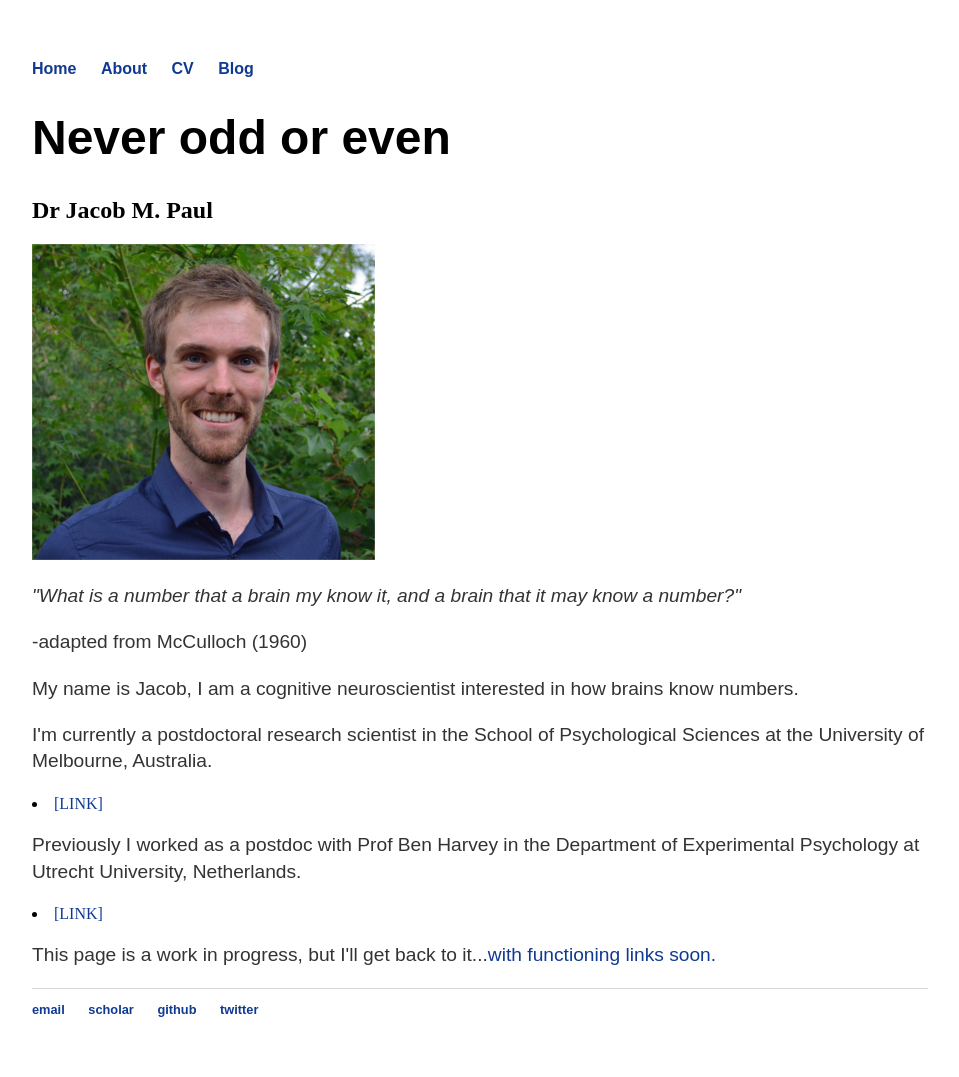
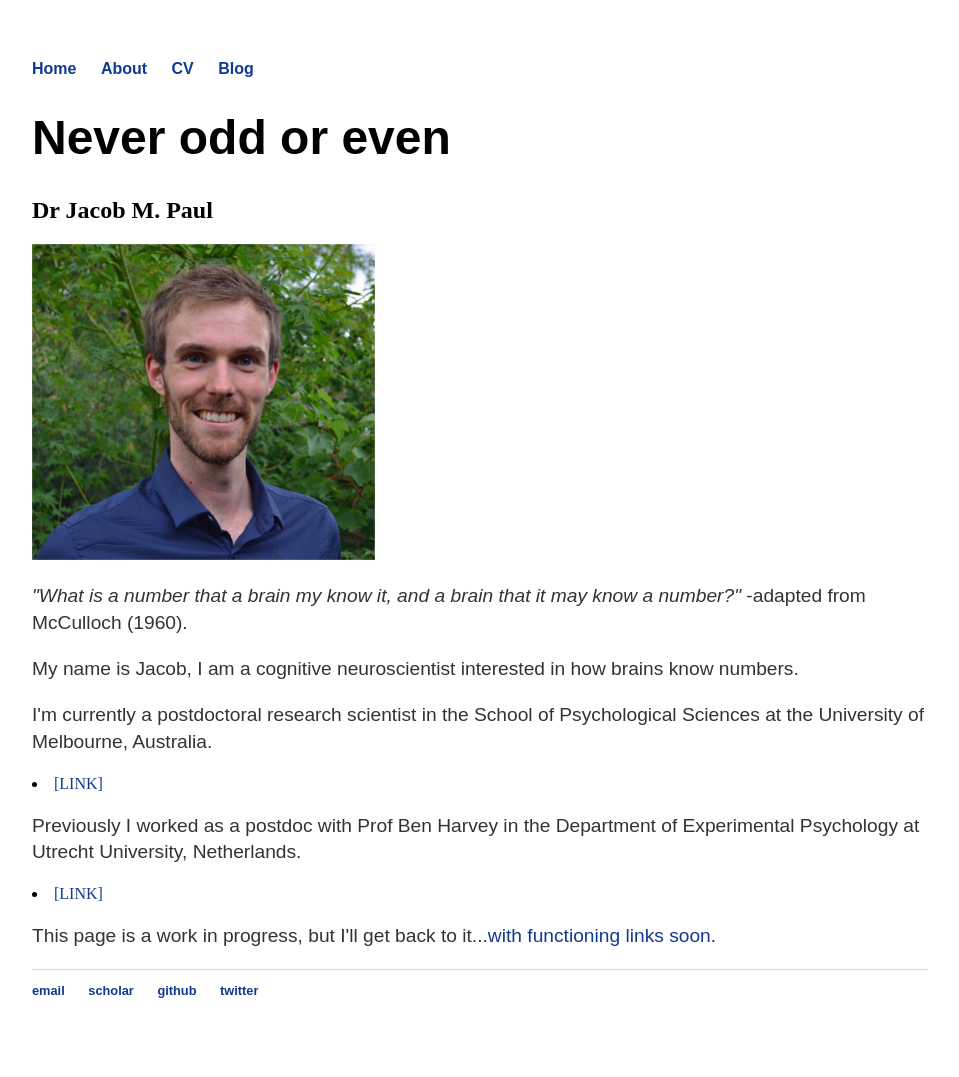
Before and after one commit to jacobmpaul/jacobmpaul.github.io, a Jekyll site: the page built from index.html, in a window 1280 px wide. Shown: the whole page, without its empty margins (160-1119 px from the left). Built offline with Jekyll 4.4.1, drawn with Linux system fonts in a browser that asks for light colours.

```diff
--- a/index.html
+++ b/index.html
@@ -6,8 +6,7 @@ title: Jacob M. Paul
 	<h1>Never odd or even</h1>
 	<h2>Dr Jacob M. Paul</h2>
 	<img src="{{ site.url }}/assets/Jacob_profile_small.png">
-	<p><i>"What is a number that a brain my know it, and a brain that it may know a number?"</i></p>
-	<p>  -adapted from McCulloch (1960)</p>
+	<p><i>"What is a number that a brain my know it, and a brain that it may know a number?"</i> -adapted from McCulloch (1960).</p>
 
 	<p>My name is Jacob, I am a cognitive neuroscientist interested in how brains know numbers.</p>
 
```
